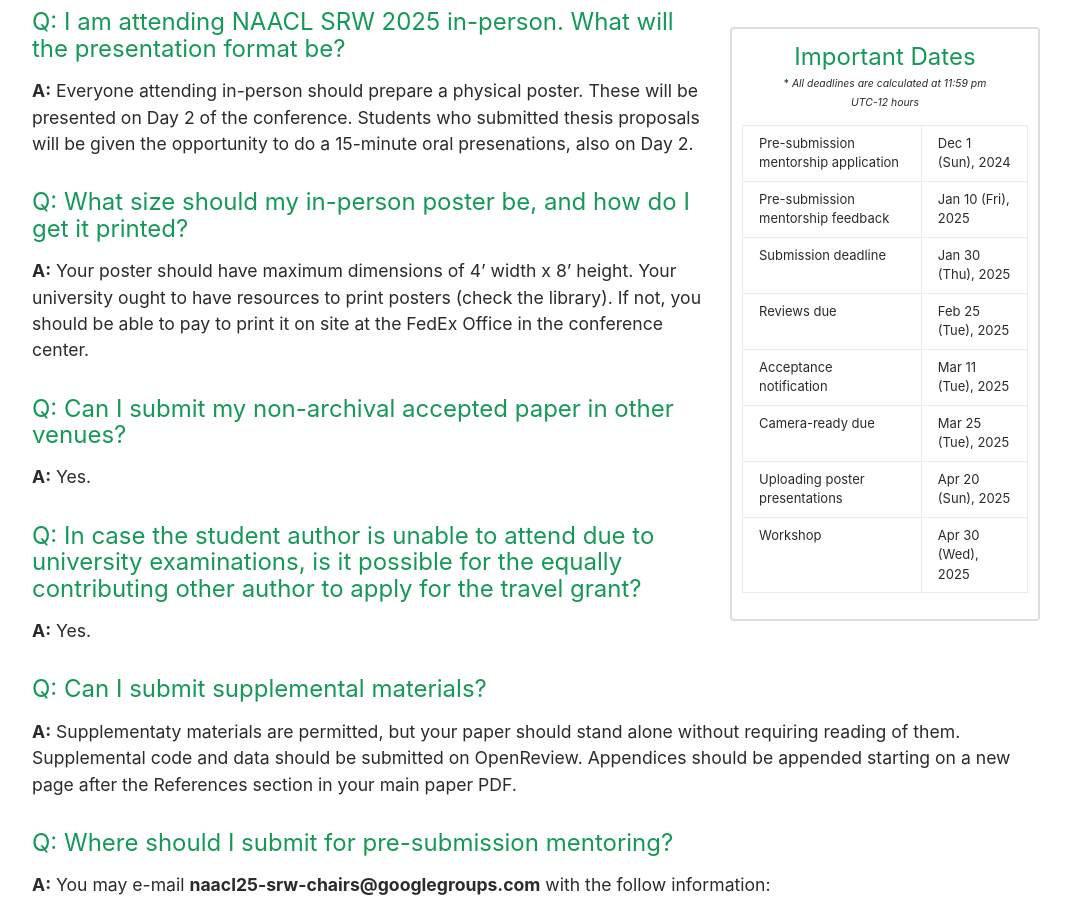
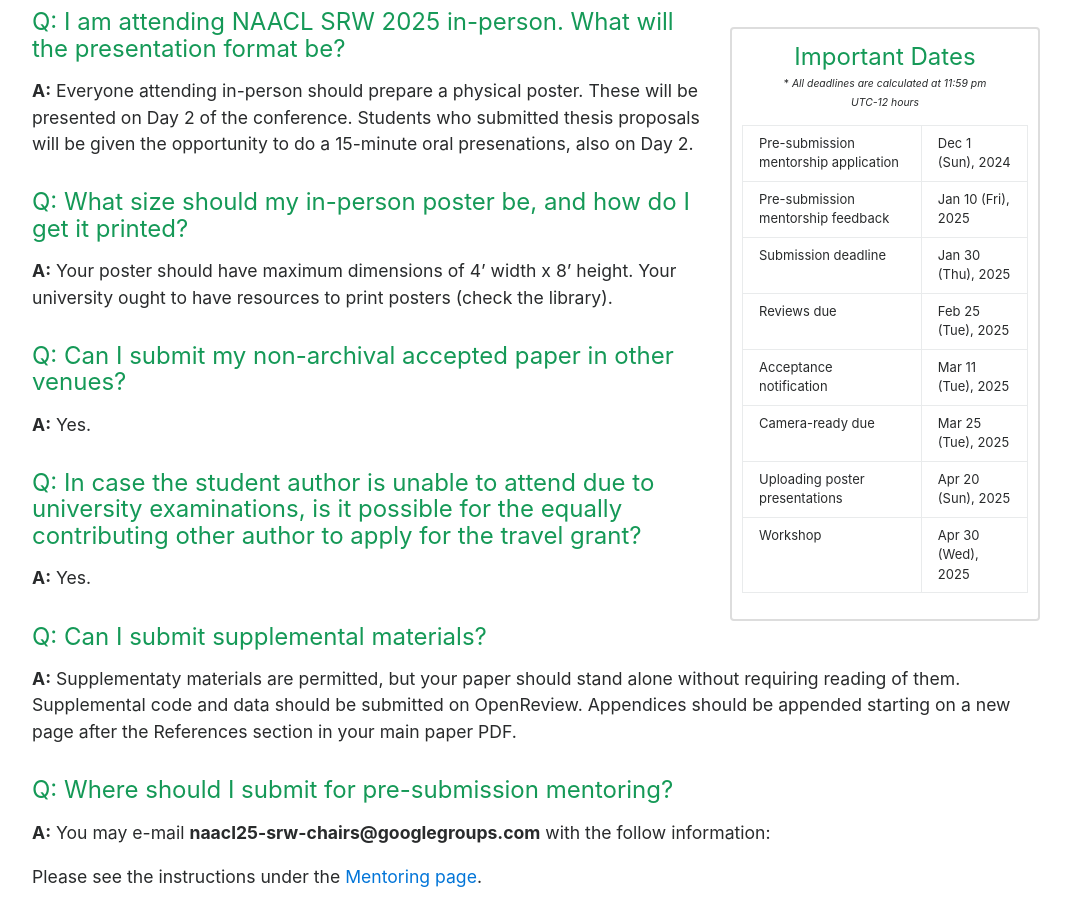
Before and after one commit to naacl2025-srw/naacl2025-srw.github.io, a Jekyll site: the page built from faq.md, in a window 1280 px wide and 900 px high, scrolled down 469 px. Shown: the whole window, without its empty margins (104-1175 px from the left). Built offline with Jekyll 4.4.1, drawn with Linux system fonts in a browser that asks for light colours.

Commit message:
Update faq.md

```diff
--- a/faq.md
+++ b/faq.md
@@ -9,7 +9,7 @@ __A:__ Everyone attending in-person should prepare a physical poster. These will
 
 #### Q: What size should my in-person poster be, and how do I get it printed?
 
-__A:__ Your poster should have maximum dimensions of 4’ width x 8’ height. Your university ought to have resources to print posters (check the library). If not, you should be able to pay to print it on site at the FedEx Office in the conference center.
+__A:__ Your poster should have maximum dimensions of 4’ width x 8’ height. Your university ought to have resources to print posters (check the library).
 
 #### Q: Can I submit my non-archival accepted paper in other venues?
 __A:__ Yes.
```
